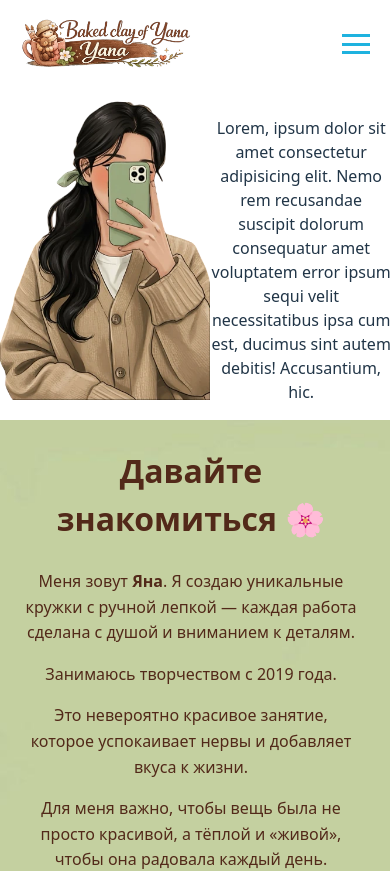
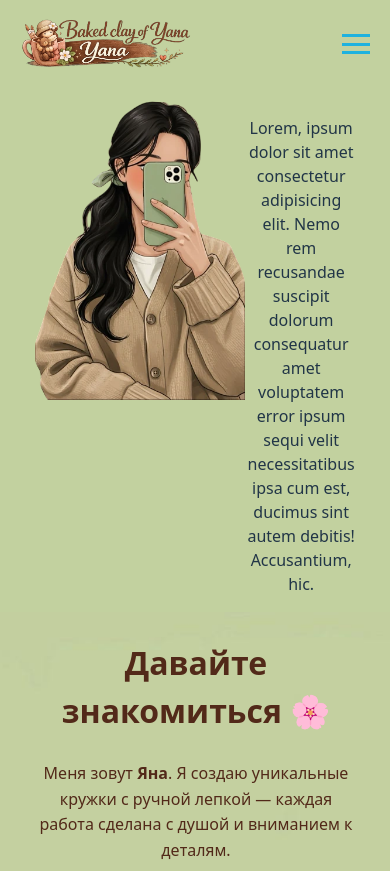
Before and after one commit to Ivan1990Nik/Baked_clay, a React (Vite) app: page / in a window 390 px wide. Shown: the top 871 px of the page. Built offline with nearby package versions, Linux system fonts and the light colour scheme.

Commit message:
background

```diff
--- a/src/components/about/about.css
+++ b/src/components/about/about.css
@@ -12,7 +12,6 @@
 .about__overlay {
   width: 100%;
   min-height: 100vh;
-
   display: flex;
   align-items: center;
 }
@@ -45,11 +44,10 @@
 
 /* 📱 Адаптация */
 @media (max-width: 768px) {
+
   .about__content {
-    margin-left: 0;
+
     text-align: center;
-   /*  margin-bottom: 300px; */
-    height: 700px;
   }
 
   .about__content h2 {
--- a/src/components/contact/Contact.jsx
+++ b/src/components/contact/Contact.jsx
@@ -23,7 +23,7 @@ function Contact() {
 
           <div className="contact__bottom">
             <p>© 2026 Авторская лепка на кружках</p>
-            <p>
+            <p className="contact__bottom--broDev" >
               Сайт разработал{" "}
               <a
                 href="https://ivan1990nik.github.io/portfolio/"
@@ -31,7 +31,6 @@ function Contact() {
                 rel="noopener noreferrer"
               >
               <img src={bro} alt="" style={{width: 100}}/>
-                {/* Бро.dev */}
               </a>
             </p>
           </div>
--- a/src/components/contact/contact.css
+++ b/src/components/contact/contact.css
@@ -55,7 +55,11 @@
 }
 
 /* ===== АДАПТАЦИЯ ===== */
-
+.contact__bottom--broDev {
+display: flex;
+align-items: center;
+justify-content: center;
+}
 @media (max-width: 768px) {
   .contact__overlay {
     padding: 60px 12px 30px;
--- a/src/components/header/header.css
+++ b/src/components/header/header.css
@@ -19,8 +19,9 @@ z-index: 1000;
 }
 .header__main {
   display: flex;
- padding-top: 100px;
+ padding: 100px 25px 0 ;
  max-width: 750px;
+ margin: 0px 10px;
 
 
 }
--- a/src/components/products/products.css
+++ b/src/components/products/products.css
@@ -10,7 +10,6 @@
 /* ====== КОНТЕЙНЕР ====== */
 
 .products__container {
-
   max-width: 1200px;
   margin: 0 auto;
 }
@@ -86,6 +85,7 @@
   cursor: pointer;
   transition: 0.3s;
 }
+
 .swiper-pagination {
   position: relative;
 
@@ -127,9 +127,7 @@
 
   .product-card img {
     height: 250px;
-
   }
-
 
 }
 /* ====== СТРЕЛКИ ====== */
--- a/src/index.css
+++ b/src/index.css
@@ -11,7 +11,7 @@ html {
 
   color-scheme: light dark;
   color: rgba(255, 255, 255, 0.87);
-  background-color: #c2d19ffd;
+
 
   font-synthesis: none;
   text-rendering: optimizeLegibility;
@@ -30,6 +30,7 @@ a:hover {
 
 body {
   margin: 0;
+  background-color: #c2d19ffd;
   display: flex;
   place-items: center;
   min-width: 320px;
```
